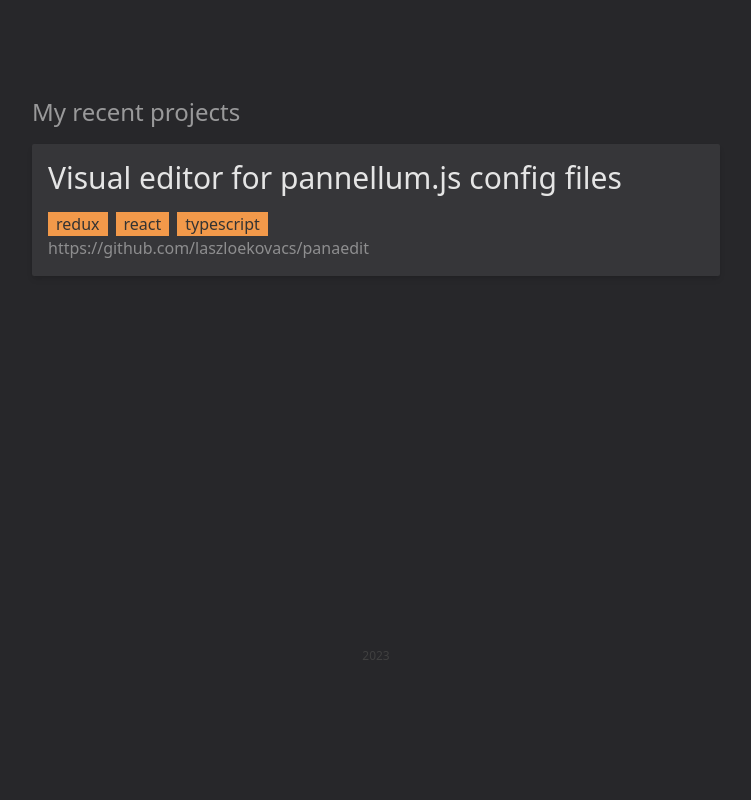
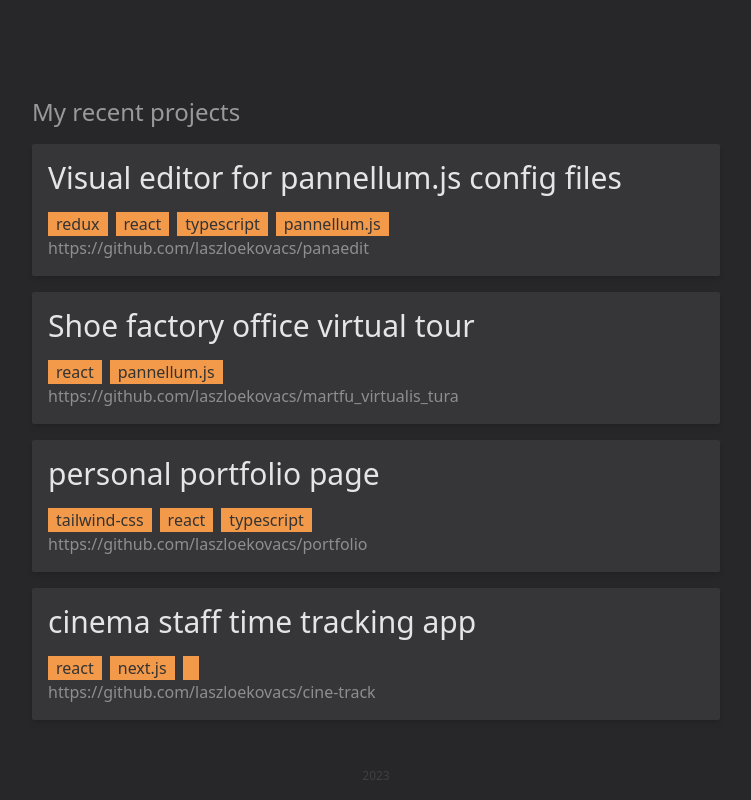
Before and after one commit to laszloekovacs/portfolio, a React (Vite) app: page / in a window 1280 px wide. Shown: the part 806-1606 px from the top of the page, without its empty margins (264-1015 px from the left). Before the commit the page ends 1486 px from the top, so only its background shows below. Built offline with nearby package versions, Linux system fonts and the light colour scheme.

Commit message:
added more content

```diff
--- a/data/content.json
+++ b/data/content.json
@@ -18,7 +18,25 @@
       "description": "Visual editor for pannellum.js config files",
       "homepage": "https://laszloekovacs.github.io/panaedit/",
       "githubURI": "https://github.com/laszloekovacs/panaedit",
-      "tags": ["redux", "react", "typescript"]
+      "tags": ["redux", "react", "typescript", "pannellum.js"]
+    },
+    {
+      "description": "Shoe factory office virtual tour",
+      "homepage": "https://laszloekovacs.github.io/cipogyar_build/?fbclid=IwAR3vIYyobRdnjUuKgiqO-ydVZyi9a6dPVCviuxPq0X7R7puF5GPi83rv7KE",
+      "githubURI": "https://github.com/laszloekovacs/martfu_virtualis_tura",
+      "tags": ["react", "pannellum.js"]
+    },
+    {
+      "description": "personal portfolio page",
+      "homepage": "https://laszloekovacs.github.io/portfolio/",
+      "githubURI": "https://github.com/laszloekovacs/portfolio",
+      "tags": ["tailwind-css", "react", "typescript"]
+    },
+    {
+      "description": "cinema staff time tracking app",
+      "homepage": "https://github.com/laszloekovacs/cine-track",
+      "githubURI": "https://github.com/laszloekovacs/cine-track",
+      "tags": ["react", "next.js", ""]
     }
   ]
 }
--- a/src/content.ts
+++ b/src/content.ts
@@ -1,5 +1,3 @@
-import useSWR from 'swr'
-
 export const contentURI = () => {
   if (window.location.hostname === 'localhost') {
     return 'http://localhost:3000/data/content.json'
```
